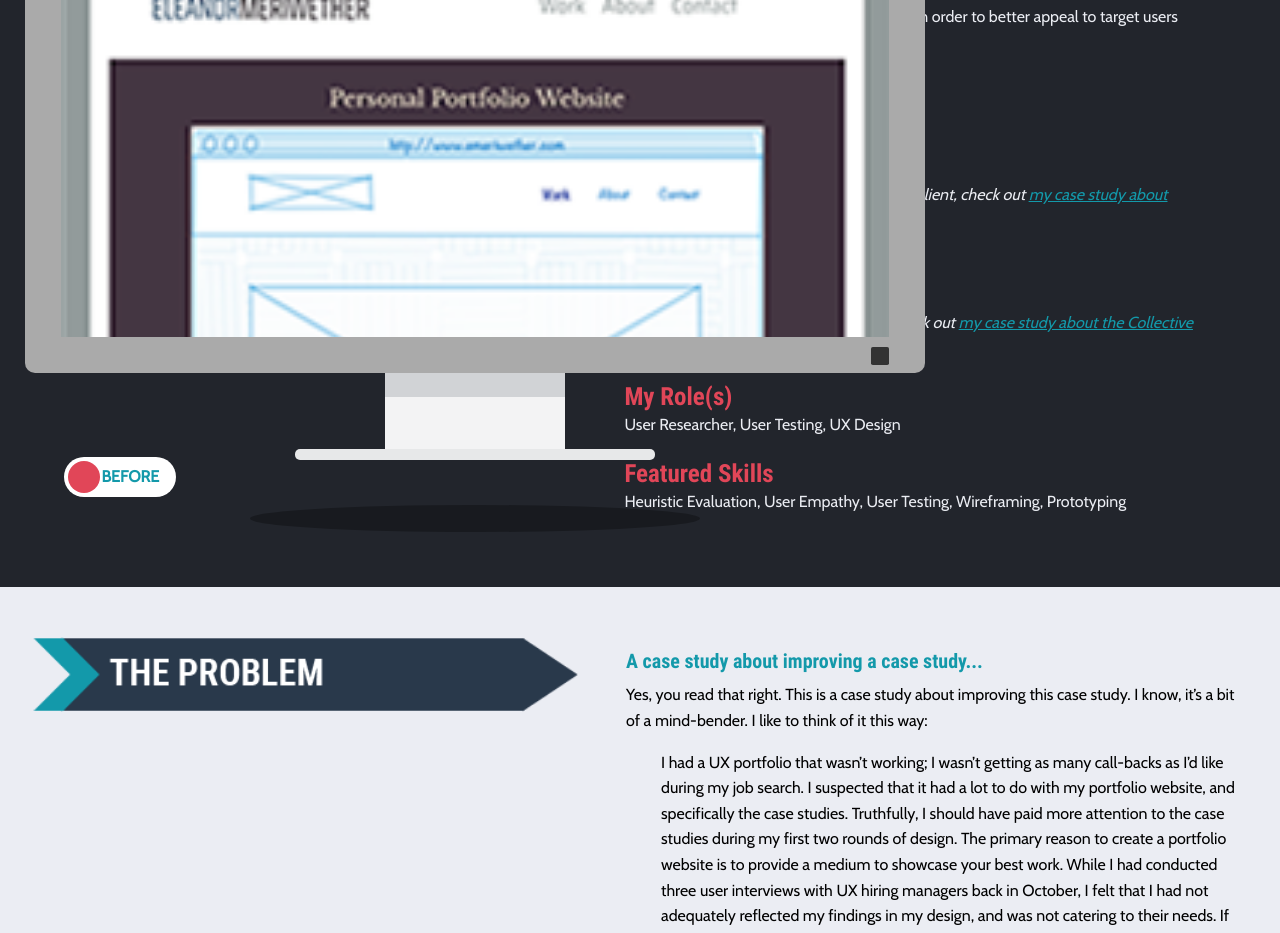
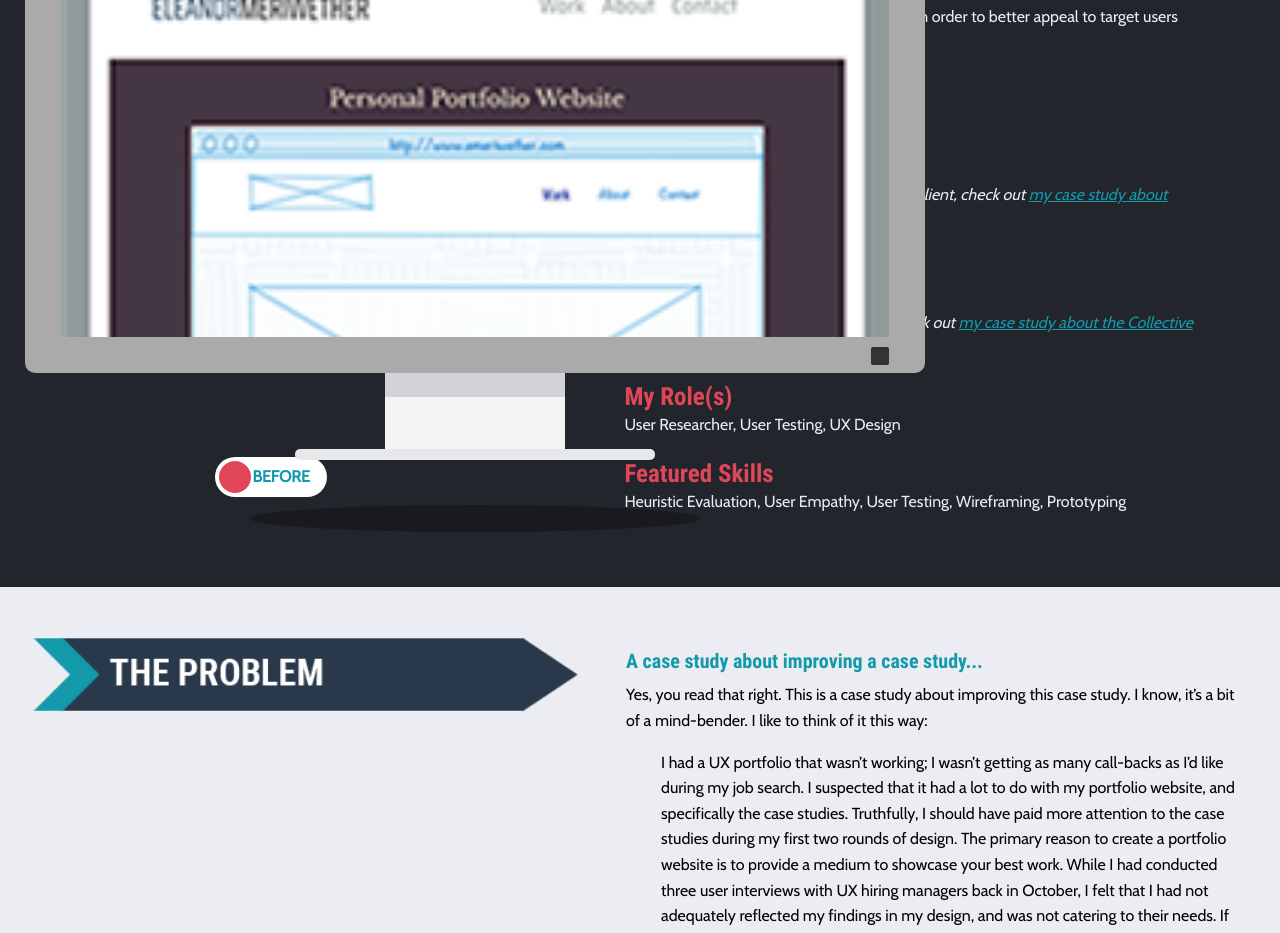
Before and after one commit to emeriwether/emeriwether.github.io, a Jekyll site: the page built from project.html, in a window 1280 px wide. Shown: the part 497-1430 px from the top of the page. Built offline with Jekyll 4.4.1, drawn with Linux system fonts in a browser that asks for light colours.

Commit message:
ct prev comm

```diff
--- a/project.html
+++ b/project.html
@@ -78,9 +78,9 @@ css: /css2/project.css
             <div class="grid-x show-for-large">
 
                 <!-- TOGGLE -->
-                <div class="small-4 cell large-order-2 ">
+                <div class="cell large-order-2 ">
                     <div class="grid-x align-center">
-                        <div class="switch large" id="headerToggle">
+                        <div class="small-4 cell switch large" id="headerToggle">
                           <input class="switch-input" id="defaultSwitch" type="checkbox" name="defaultSwitch">
                           <label class="switch-paddle" for="defaultSwitch">
                             <span class="show-for-sr"></span>
```
